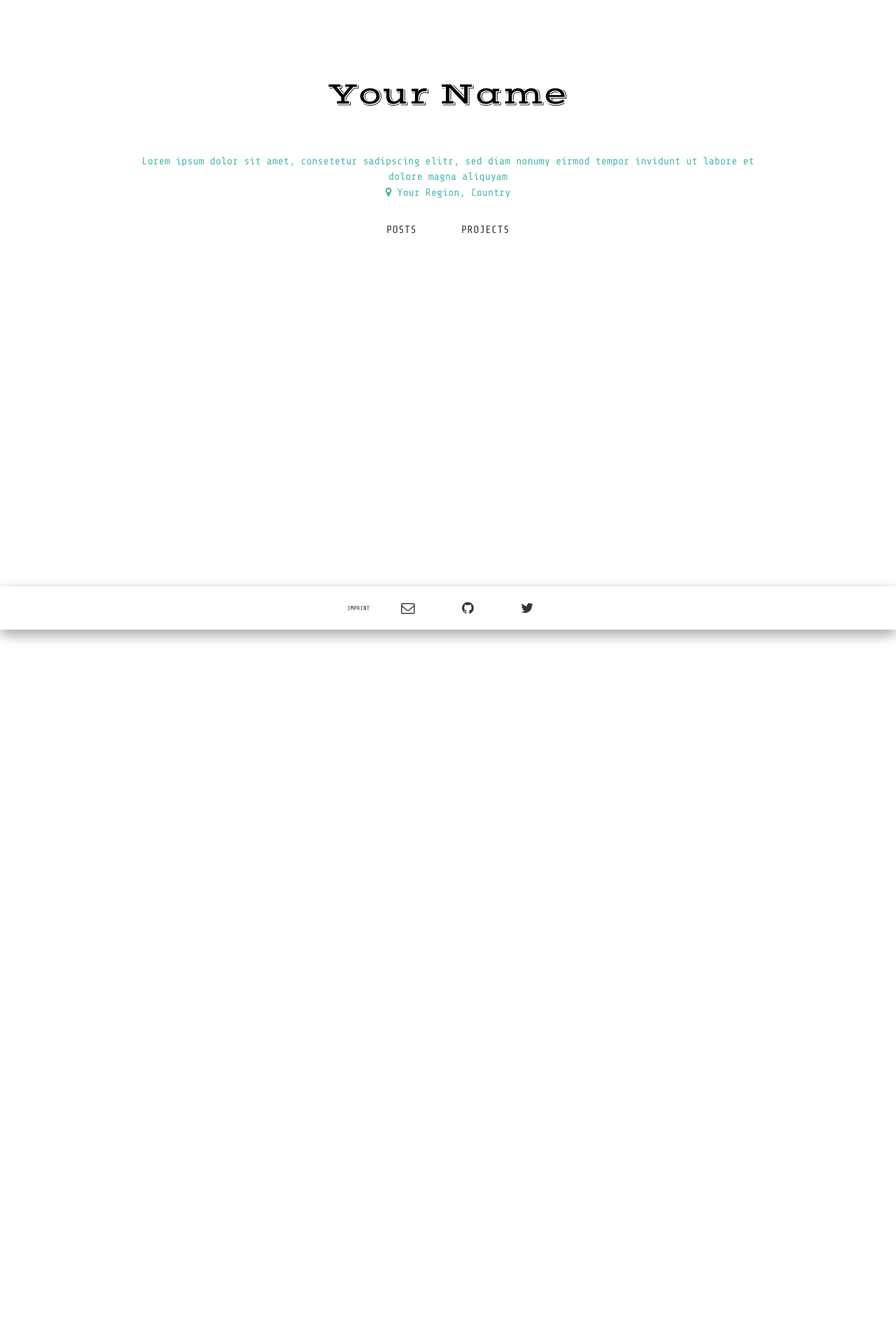
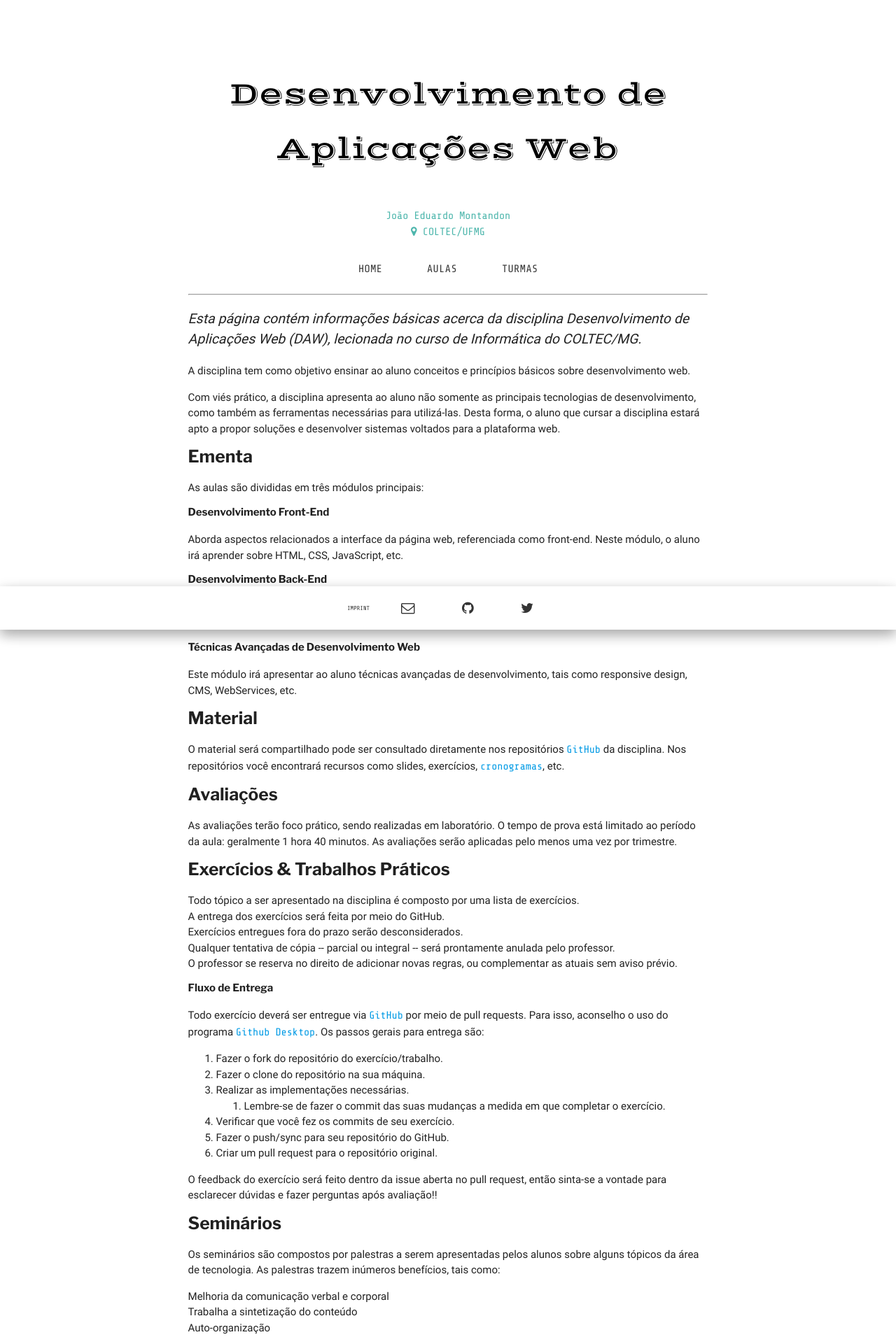
Before and after one commit to COLTEC-DAW/coltec-daw.github.io, a Jekyll site: the page built from index.html, in a window 1280 px wide. Shown: the top 1911 px of the page at 70% size. Built offline with Jekyll 4.4.1, drawn with Linux system fonts in a browser that asks for light colours; some web fonts are replaced; some of the changed text lies outside the part shown.

Commit message:
Inclusão da página principal.

```diff
--- a/_config.yml
+++ b/_config.yml
@@ -1,14 +1,14 @@
-title: "Your Name"
-description: "Lorem ipsum dolor sit amet, consetetur sadipscing elitr, sed diam nonumy eirmod tempor invidunt ut labore et dolore magna aliquyam"
-about: "Lorem ipsum dolor sit amet, consetetur sadipscing elitr, sed diam nonumy eirmod tempor invidunt ut labore et dolore magna aliquyam"
-location: "Your Region, Country"
-email: your-email@example.com
-baseurl: "/material-theme"
+title: "Desenvolvimento de Aplicações Web"
+description: "Disciplina voltada para o 3º ano do Curso Técnico em Informática do COLTEC/UFMG."
+about: "João Eduardo Montandon"
+location: "COLTEC/UFMG"
+email: joao.montandon@dcc.ufmg.br
+baseurl: ""
 
-url: "http://himsel.me" # replace by your site's url
-twitter_username: your-name
-github_username:  lukas-h
-author: "Your Name"
+url: "http://coltec-daw.github.io" # replace by your site's url
+twitter_username: EduMontandon
+github_username:  coltec-daw
+author: "Desenvolvimento de Aplicações Web"
 
 # google analytics tracking code, please change the value
 g_analytics: ""
@@ -20,13 +20,15 @@ disqus_shortname:
 disqus_shortname:
 
 # language settings
-isolang: en
-close_btn: "Close"
+isolang: pt-br
+close_btn: "Fechar"
 home_btn: "Home"
-projects_btn: "Projects"
-posts_btn: "Posts"
+projects_btn: "Projetos"
+posts_btn: "News"
 imprint_btn: "Imprint"
-name_badge: "an article by"
+students_btn: "Turmas"
+classes_btn: "Aulas"
+name_badge: "Escrito por"
 rss_badge: "Subscribe feed!"
 
 # build settings
--- a/_layouts/default.html
+++ b/_layouts/default.html
@@ -11,7 +11,13 @@
           <i class="fa fa-map-marker"></i> {{ site.location }}
         </p>
         <div class="row">
-          <div class="col s12 m8 offset-m2 l6 offset-l3">
+          <div class="col s12 m8 offset-m2 l10 offset-l1">
+            <div id="menu">
+              <a id="home-btn" href="{{site.baseurl}}/" class="waves-effect waves-teal btn-flat btn-large">{{ site.home_btn }}</a>
+              <a id="classes-btn" class="waves-effect waves-teal btn-flat btn-large">{{ site.classes_btn }}</a>
+              <a id="students-btn" class="waves-effect waves-teal btn-flat btn-large">{{ site.students_btn }}</a>
+            </div>
+            <hr>
             {{ content }}
           </div>
         </div>
--- a/index.html
+++ b/index.html
@@ -1,87 +1,127 @@
 ---
 layout: default
 ---
-<script src="{{ "/styles/index.js" | prepend: site.baseurl }}"></script>
-<div>
-  <a id="posts-btn" class="waves-effect waves-teal btn-flat btn-large" onclick="show_posts();">{{ site.posts_btn }}</a>
-  <a id="projects-btn" class="waves-effect waves-teal btn-flat btn-large" onclick="show_projects();">{{ site.projects_btn }}</a>
-</div>
-<div id="posts">
 
-  <h2 class="my-mini-heading">{{ site.posts_btn }}</h2>
+<p class="lead">Esta página contém informações básicas acerca da disciplina Desenvolvimento de Aplicações Web (DAW), lecionada no curso de Informática do COLTEC/MG.</p>
+
+<p>A disciplina tem como objetivo ensinar ao aluno conceitos e princípios básicos sobre desenvolvimento web.</p>
+
+<p>Com viés prático, a disciplina apresenta ao aluno não somente as principais tecnologias de desenvolvimento, como também as ferramentas necessárias para utilizá-las. Desta forma, o aluno que cursar a disciplina estará apto a propor soluções e desenvolver sistemas voltados para a plataforma web.</p>
+
+<h5 id="toc_2">Ementa</h5>
+
+<p>As aulas são divididas em três módulos principais:</p>
+
+<h6 id="toc_3">Desenvolvimento Front-End</h6>
+
+<p>Aborda aspectos relacionados a interface da página web, referenciada como front-end. Neste módulo, o aluno irá aprender sobre HTML, CSS, JavaScript, etc.</p>
+
+<h6 id="toc_4">Desenvolvimento Back-End</h6>
+
+<p>Aborda aspectos relacionados ao processamento de um sistema web no servidor. Neste módulo, o aluno irá aprender principalmente sobre banco de dados, e PHP.</p>
+
+<h6 id="toc_5">Técnicas Avançadas de Desenvolvimento Web</h6>
+
+<p>Este módulo irá apresentar ao aluno técnicas avançadas de desenvolvimento, tais como responsive design, CMS, WebServices, etc.</p>
+
+<h5 id="toc_6">Material</h5>
+
+<p>O material será compartilhado pode ser consultado diretamente nos repositórios <a href="http://github.com/coltec-daw">GitHub</a> da disciplina. Nos repositórios você encontrará recursos como slides, exercícios, <a href="2017_cronograma.pdf">cronogramas</a>, etc.</p>
+
+<h5 id="toc_7">Avaliações</h5>
+
+<p>As avaliações terão foco prático, sendo realizadas em laboratório. O tempo de prova está limitado ao período da aula: geralmente 1 hora 40 minutos. As avaliações serão aplicadas pelo menos uma vez por trimestre.</p>
+
+<h5 id="toc_8">Exercícios &amp; Trabalhos Práticos</h5>
 
 <ul>
-    {% for post in site.posts %}
-    <li>
-      <p class="my-item">
-        <a href="{{ post.url | prepend: site.baseurl }}" class="my-link">{{ post.title }}</a><br>
-        <span class="my-item-sub">{{ post.date | date: "%b %-d, %Y" }}</span><br>
-          {{ post.content | strip_html | truncatewords: 20 }}
-      </p>
-    </li>
-    {% endfor %}
-    <li>
-      <p class="my-item">
-        <a href="{{ "/feed.xml" | prepend: site.baseurl }}" class="my-link">RSS</a> / <a href="{{ "/atom.xml" | prepend: site.baseurl }}" class="my-link">ATOM</a><br>
-        <i class="fa fa-rss" aria-hidden="true"></i> {{ site.rss_badge }}
-    </li>
+<li>Todo tópico a ser apresentado na disciplina é composto por uma lista de exercícios.</li>
+<li>A entrega dos exercícios será feita por meio do GitHub.</li>
+<li>Exercícios entregues fora do prazo serão desconsiderados.</li>
+<li>Qualquer tentativa de cópia -- parcial ou integral -- será prontamente anulada pelo professor.</li>
+<li>O professor se reserva no direito de adicionar novas regras, ou complementar as atuais sem aviso prévio.</li>
 </ul>
 
-  <div>
-    <a onclick="hide_lists();" class="waves-effect waves-teal btn-flat btn-large">{{ site.close_btn }}</a>
-  </div>
-</div>
+<h6 id="toc_9">Fluxo de Entrega</h6>
 
+<p>Todo exercício deverá ser entregue via <a href="http://www.github.com">GitHub</a> por meio de pull requests. Para isso, aconselho o uso do programa <a href="https://desktop.github.com/">Github Desktop</a>. Os passos gerais para entrega são:</p>
 
-<div id="projects">
-  <h2 class="my-mini-heading">{{ site.projects_btn }}</h2>
-  <ul>
-    {% for project in site.data.projects %}
-    <li>
-      <p class="my-item"><a href="{{ project.link }}" class="my-link">{{ project.name }}</a><br>
-        {{ project.description }}
-      </p>
-    </li>
-    {% endfor %}
-  </ul>
-  <div>
-    <a onclick="hide_lists();" class="waves-effect waves-teal btn-flat btn-large">{{ site.close_btn }}</a>
-  </div>
-</div>
+<ol>
+<li>Fazer o fork do repositório do exercício/trabalho.</li>
+<li>Fazer o clone do repositório na sua máquina.</li>
+<li>Realizar as implementações necessárias.
 
-<noscript>
-  <div id="posts-noscript">
+<ol>
+<li>Lembre-se de fazer o commit das suas mudanças a medida em que completar o exercício.</li>
+</ol></li>
+<li>Verificar que você fez os commits de seu exercício.</li>
+<li>Fazer o push/sync para seu repositório do GitHub.</li>
+<li>Criar um pull request para o repositório original.</li>
+</ol>
 
-    <h2 class="my-mini-heading">{{ site.posts_btn }}</h2>
+<p>O feedback do exercício será feito dentro da issue aberta no pull request, então sinta-se a vontade para esclarecer dúvidas e fazer perguntas após avaliação!!</p>
+
+<h5 id="toc_10">Seminários</h5>
+
+<p>Os seminários são compostos por palestras a serem apresentadas pelos alunos sobre alguns tópicos da área de tecnologia. As palestras trazem inúmeros benefícios, tais como:</p>
 
 <ul>
-      {% for post in site.posts %}
-      <li>
-        <p class="my-item">
-          <a href="{{ post.url | prepend: site.baseurl }}" class="my-link">{{ post.title }}</a><br>
-          <span class="my-item-sub">{{ post.date | date: "%b %-d, %Y" }}</span>
-        </p>
-      </li>
-      {% endfor %}
-      <li>
-        <p class="my-item">
-          <a href="{{ "/feed.xml" | prepend: site.baseurl }}" class="my-link">RSS</a> / <a href="{{ "/atom.xml" | prepend: site.baseurl }}" class="my-link">ATOM</a><br>
-          <span class="my-item-sub"><i class="fa fa-rss" aria-hidden="true"></i> {{ site.rss_badge }}</span>
-      </li>
+<li>Melhoria da comunicação verbal e corporal</li>
+<li>Trabalha a sintetização do conteúdo</li>
+<li>Auto-organização</li>
+<li>Improvisação</li>
+<li>etc..</li>
 </ul>
-  </div>
-  <div id="projects-noscript">
-    <h2 class="my-mini-heading">{{ site.projects_btn }}</h2>
+
+<p>Os seminários deverão ser apresentados individualmente, no decorrer do ano. Além de apresentar o conteúdo, o palestrante deverá propor uma atividade para os alunos, que deverá ser entregue posteriormente.</p>
+
+<h5 id="toc_11">Check this out!!</h5>
+
+<p>Alguns links que podem ser interessantes... mesmo!!</p>
+
+<h6 id="toc_12">Para ler</h6>
+
 <ul>
-      {% for project in site.data.projects %}
-      <li>
-        <p class="my-item"><a href="{{ project.link }}" class="my-link">{{ project.name }}</a><br>
-          <span class="my-item-sub">
-        {{ project.description }}
-      </span>
-        </p>
-      </li>
-      {% endfor %}
+<li><a href="http://marksheet.io/"><i class="fa fa-star"></i> MarkSheet: HTML &amp; CSS Tutorial</a></li>
+<li><a href="https://developer.mozilla.org/pt-BR/docs/Web"><i class="fa fa-star"></i> Mozilla Developer Network</a></li>
+<li><a href="http://www.amazon.com/CSS3-Missing-David-Sawyer-McFarland/dp/1449325947">CSS3: The missing manual</a>, David McFarland.</li>
+<li><a href="http://css3please.com/">CSS3 please!</a></li>
+<li><a href="https://github.com/vhf/free-programming-books/blob/master/free-programming-books.md"><i class="fa fa-star"></i> Free Programming Books</a></li>
+<li><a href="http://www.w3schools.com/">w3schools</a></li>
+<li><a href="http://eloquentjavascript.net/"><i class="fa fa-star"></i> Eloquent JavaScript</a>, Marjin Haverbeke.</li>
+<li><a href="http://api.jquery.com/">jQuery API</a></li>
+<li><a href="https://github.com/html5rocks/slides.html5rocks.com">HTML5 Rocks!!</a></li>
+<li><a href="http://abookapart.com/products/responsive-web-design">Responsive Web Design</a>, Ethan Marcotte.</li>
+<li><a href="http://php.net/">PHP.net</a></li>
+<li><a href="http://www.phptherightway.com/">PHP The Right Way</a></li>
+<li><a href="https://thinkster.io/a-better-way-to-learn-angularjs"><i class="fa fa-star"></i> A Better Way to Learn AngularJS</a></li>
+<li><a href="http://pcottle.github.io/learnGitBranching/"><i class="fa fa-star"></i> Learn Git Branching</a></li>
 </ul>
-  </div>
-</noscript>
+
+<h6 id="toc_13">Para ver</h6>
+
+<ul>
+<li><a href="http://www.thewildernessdowntown.com/">The Wilderness Downtown</a></li>
+<li><a href="https://swapi.co/">The Star Wars API</a></li>
+<li><a href="http://pokeapi.co/">The Pokemon API</a></li>
+<li><a href="http://www.awwwards.com/">Awwwards</a></li>
+<li><a href="http://oldweb.today/">oldweb.today</a></li>
+</ul>
+
+<h6 id="toc_14">Para usar</h6>
+
+<ul>
+<li><a href="http://www.sassmeister.com/">SASS Meister: The Sass Playground</a></li>
+</ul>
+
+<h6 id="toc_15">Para seguir</h6>
+
+<ul>
+<li>Linus Torvalds <a href="https://github.com/torvalds"><i class="fa fa-github" title="GitHub"></i></a> <a href="https://twitter.com/linus__torvalds"><i class="fa fa-twitter" title="Twitter"></i></a></li>
+<li>Brendan Eich <a href="https://github.com/BrendanEich"><i class="fa fa-github" title="GitHub"></i></a> <a href="https://twitter.com/brendaneich"><i class="fa fa-twitter" title="Twitter"></i></a></li>
+<li>Eric Elliot <a href="https://github.com/ericelliott"><i class="fa fa-github" title="GitHub"></i></a> <a href="https://twitter.com/_ericelliott"><i class="fa fa-twitter" title="Twitter"></i></a></li>
+<li>Jeff Atwood <a href="https://github.com/coding-horror"><i class="fa fa-github" title="GitHub"></i></a> <a href="https://twitter.com/codinghorror"><i class="fa fa-twitter" title="Twitter"></i></a> <a href="http://blog.codinghorror.com/"><i class="fa fa-rss" title="Blog"></i></a></li>
+<li>Martin Fowler <a href="https://twitter.com/martinfowler"><i class="fa fa-twitter" title="Twitter"></i></a> <a href="http://martinfowler.com/bliki/"><i class="fa fa-rss" title="Blog"></i></a></li>
+<li>Eric Bidelman <a href="https://github.com/ebidel"><i class="fa fa-github" title="GitHub"></i></a> <a href="https://twitter.com/ebidel"><i class="fa fa-twitter" title="Twitter"></i></a></li>
+<li>Douglas Crockford <a href="https://github.com/douglascrockford"><i class="fa fa-github" title="GitHub"></i></a></li>
+</ul>
--- a/styles/index.js
+++ /dev/null
@@ -1,20 +0,0 @@
-var hide_lists = function(cb) {
-    $('#posts').fadeOut(300);
-    $('#projects').fadeOut(300);
-    $('#posts-btn').removeClass('disabled');
-    $('#projects-btn').removeClass('disabled')
-};
-var show_projects = function() {
-    $('#posts-btn').removeClass('disabled');
-    $('#posts').fadeOut(300, function() {
-        $('#projects').fadeIn(300)
-    });
-    $('#projects-btn').addClass('disabled')
-};
-var show_posts = function() {
-    $('#projects-btn').removeClass('disabled');
-    $('#projects').fadeOut(function() {
-        $('#posts').fadeIn(300)
-    });
-    $('#posts-btn').addClass('disabled')
-};
--- a/styles/main.css
+++ b/styles/main.css
@@ -125,7 +125,6 @@ a{
     border-radius: 3px;
 }
 .my-section{
-    text-align: center;
     margin-bottom: 45px;
     margin-top: 45px;
 }
@@ -163,6 +162,8 @@ a{
     font-size: 15;
     color: #4db6ac;
     margin-top: 50px;
+
+    text-align: center;
 }
 .my-footer{
     position:fixed;
@@ -269,3 +270,16 @@ a{
 img{
     max-width: 100%;
 }
+
+h1 {
+    text-align: center;
+}
+
+#menu {
+    text-align: center;
+}
+
+.lead {
+    font-size: 130%;
+    font-style: italic;
+}
```
Also changed, not shown: README.md, 1 other file. Lines whose indentation alone changed are shown as unchanged.
